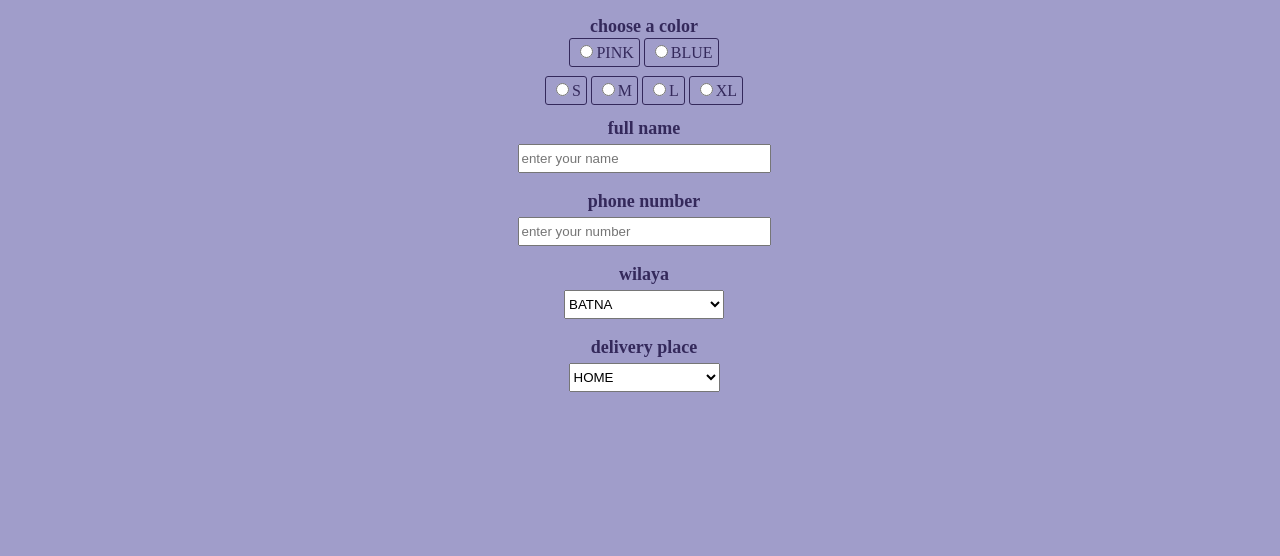
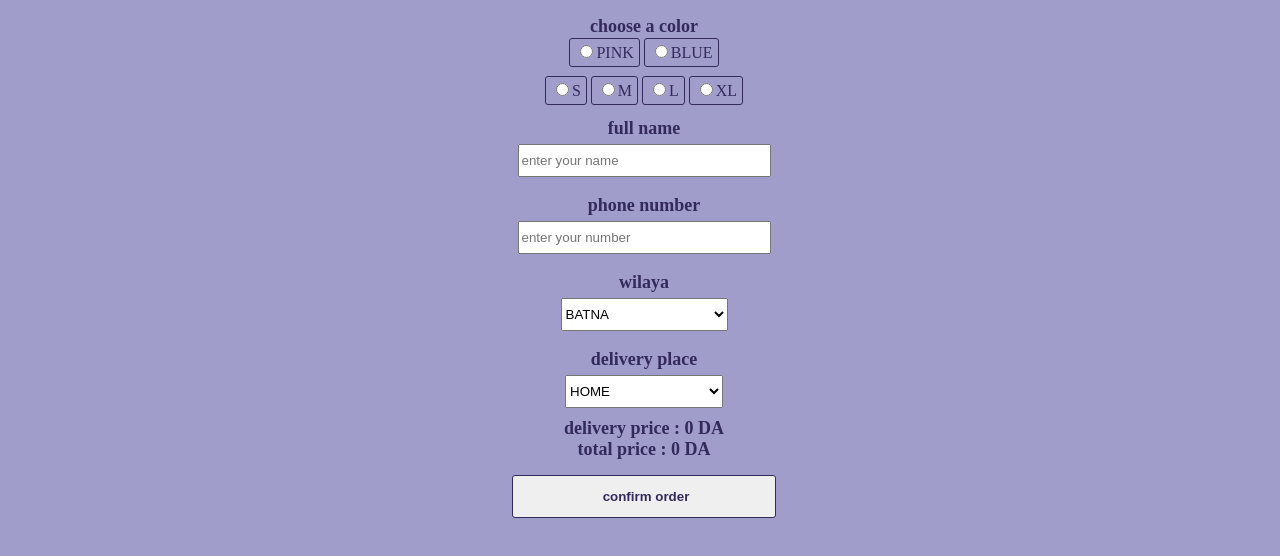
Before and after one commit to salsabileben601-a11y/fashion, a plain HTML site: page order.html in a window 1280 px wide. Shown: the part 64-620 px from the top of the page. Drawn offline with Linux system fonts and the light colour scheme.

Commit message:
Add files via upload

```diff
--- a/order.html
+++ b/order.html
@@ -50,7 +50,16 @@
                     <option value="HOME">HOME</option>
                     <option value="OFFICE">OFFICE</option>
                 </select>
+
+
+                <div class="delprice">
+                    <div>delivery price : <strong id="shippPrice">0 DA</strong></div>
+                    <div>total price : <strong id="totalPrice">0 DA</strong>
+                    </div>
+                </div>
             </div>
+            <button type="submit" class="sbm">confirm order</button>
+
         </form>
     </section>
 </body>
--- a/style.css
+++ b/style.css
@@ -151,17 +151,45 @@ h3 {
     color: #34295b;
     font-size: large;
     margin-bottom: 5px;
-
+    margin-left: 0px;
 }
 
 input {
-    padding-bottom: 5px;
-    padding-top: 5px;
+    padding-bottom: 7px;
+    padding-top: 7px;
     padding-right: 70px;
 }
 
 select {
-    padding-bottom: 5px;
-    padding-top: 5px;
-    padding-right: 80px;
+    padding-bottom: 7px;
+    padding-top: 7px;
+    padding-right: 87px;
 }
+
+.delprice {
+    margin-bottom: 7px;
+    font-size: large;
+    font-weight: bold;
+    color: #34295b;
+    margin-top: 10px;
+}
+
+.sbm {
+    margin-top: 8px;
+    border: 1px solid #34295b;
+    border-radius: 3px;
+    padding-bottom: 13px;
+    padding-top: 13px;
+    padding-right: 86px;
+    padding-left: 90px;
+    font-weight: bold;
+    color: #34295b;
+}
+
+.sbm:hover {
+    opacity: 0.7;
+}
+
+.sbm:active {
+    opacity: 0.5;
+}
```
